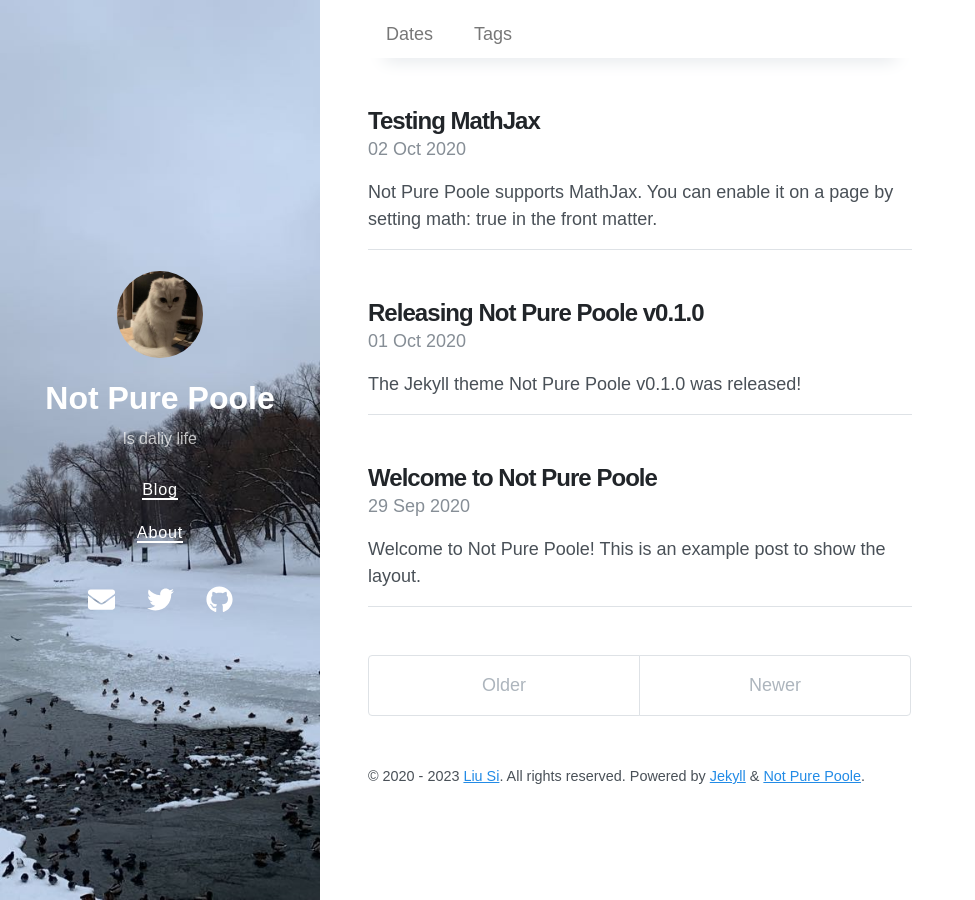
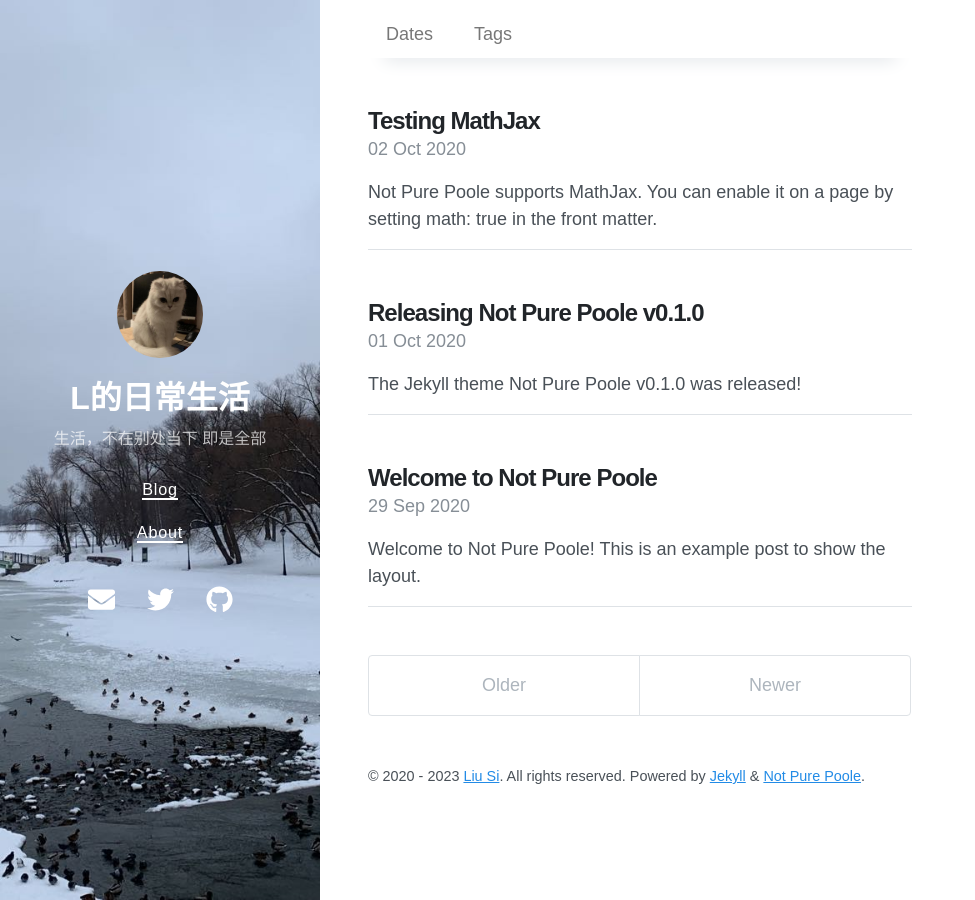
Before and after one commit to lsDailylife/lsDailylife.github.io, a Jekyll site: the page built from index.html, in a window 1280 px wide. Shown: the whole page, without its empty margins (0-975 px from the left). Built offline with Jekyll 4.4.1, drawn with Linux system fonts in a browser that asks for light colours; nearby versions of some CDN libraries; the list of posts is cut into pages by our own code; part of the change alters nothing that is shown.

Commit message:
Add files via upload

```diff
--- a/_config.yml
+++ b/_config.yml
@@ -1,6 +1,6 @@
 # Setup
-title: Not Pure Poole
-description: ls daliy life
+title: L的日常生活
+description: 生活，不在别处当下 即是全部
 url: https://lsdailylife.github.io
 avatar: /avatar.jpeg
 paginate: 5
@@ -28,21 +28,21 @@ exclude:
   - not-pure-poole.gemspec
 
 # Optimize Jekyl SEO Tag
-twitter:
-  username: vszhub
-  card: summary
-logo: logo.png
-social:
-  name: Songzi Vong
-  links:
-    - https://twitter.com/vszhub
-    - https://github.com/vszhub
-google_site_verification: xxxxx
-lang: en
+# twitter:
+#   username: vszhub
+#   card: summary
+# logo: logo.png
+# social:
+#   name: LS
+#   links:
+#     - https://twitter.com/vszhub
+#     - https://github.com/vszhub
+# google_site_verification: xxxxx
+# lang: en
 
-sass:
-  sass_dir: _sass
-  style: :compressed
+# sass:
+#   sass_dir: _sass
+#   style: :compressed
 
 # Options
 
```
